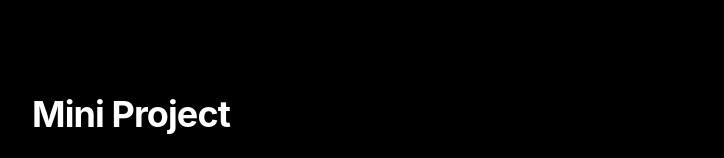
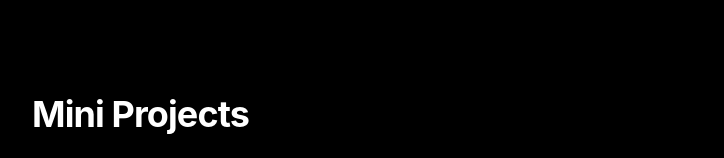
Before and after one commit to dunyanong/myportfolio, a Next.js app: page /project in a window 1280 px wide. Shown: the part 782-940 px from the top of the page, without its empty margins (272-996 px from the left). Built offline with nearby package versions, Linux system fonts and the light colour scheme.

Commit message:
Update project.js

```diff
--- a/pages/project.js
+++ b/pages/project.js
@@ -43,7 +43,7 @@ const project = () => {
         </div>
 
         <div className='py-5'>
-          <h3 className="font-bold text-2xl md:text-4xl tracking-tight pt-6 text-white">Mini Project</h3>
+          <h3 className="font-bold text-2xl md:text-4xl tracking-tight pt-6 text-white">Mini Projects</h3>
           <MiniProjects miniProjectData={miniProjectData}/>
         </div>
 
```
